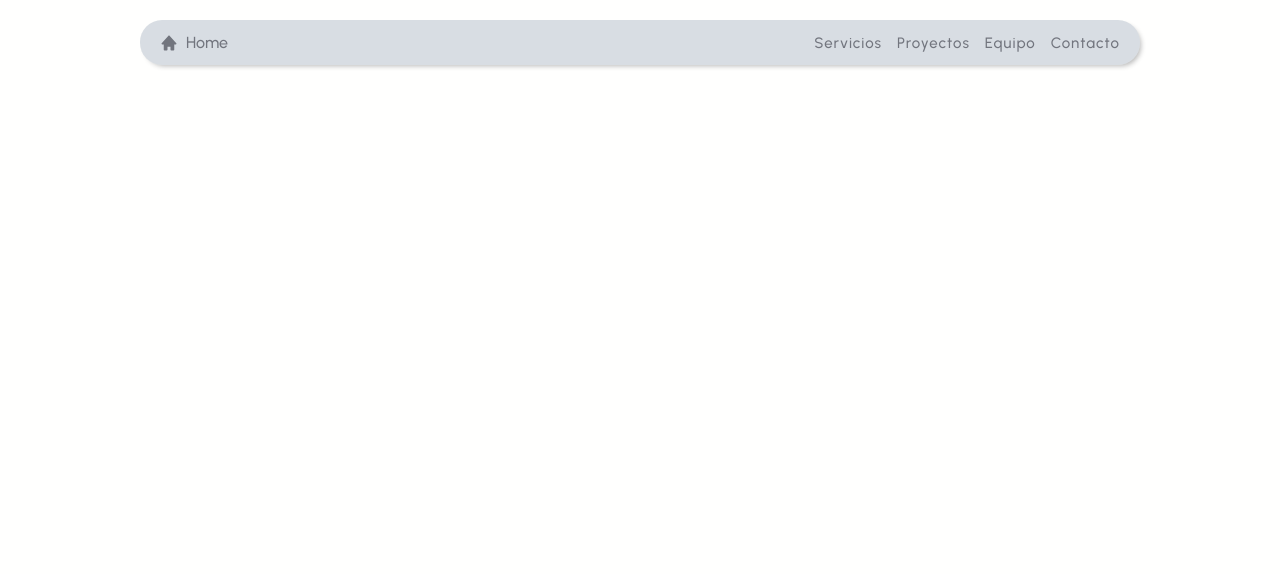
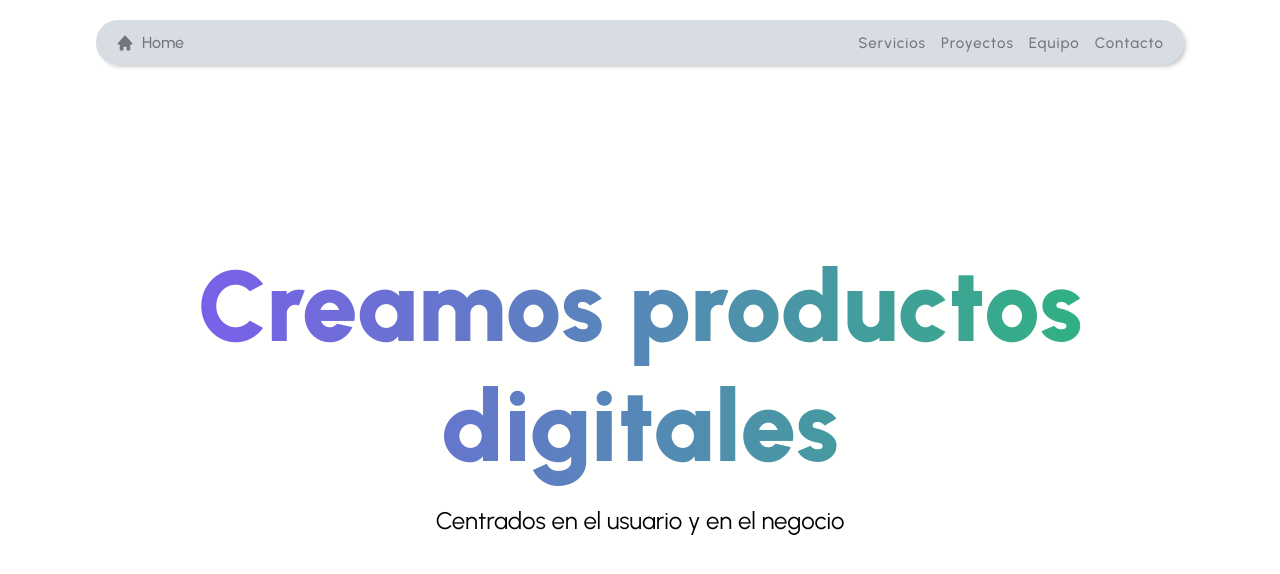
Before and after one commit to 2piradrian/c-swap-web, a Next.js app: page / in a window 1280 px wide. Shown: the top 574 px of the page. Built offline with nearby package versions, Linux system fonts and the light colour scheme.

Commit message:
header & hero

```diff
--- /dev/null
+++ b/src/components/gradient-title/GradientTitle.tsx
@@ -0,0 +1,9 @@
+import style from "./style.module.css";
+
+type Props = {
+	title: string;
+};
+
+export default function GradientTitle({ title }: Props) {
+	return <h1 className={style.gradient}>{title}</h1>;
+}
--- /dev/null
+++ b/src/components/gradient-title/style.module.css
@@ -0,0 +1,29 @@
+.gradient {
+	text-align: center;
+	max-width: 1000px;
+	width: 85%;
+	font-size: 65px;
+	font-weight: 900;
+	background: linear-gradient(to right, var(--main), var(--secondary));
+	-webkit-background-clip: text;
+	background-clip: text;
+	-webkit-text-fill-color: transparent;
+}
+
+@media (min-width: 425px) {
+	.gradient {
+		font-size: 70px;
+	}
+}
+
+@media (min-width: 555px) {
+	.gradient {
+		font-size: 90px;
+	}
+}
+
+@media (min-width: 768px) {
+	.gradient {
+		font-size: 100px;
+	}
+}
--- a/src/components/header/style.module.css
+++ b/src/components/header/style.module.css
@@ -4,10 +4,10 @@
 
 .subcontainer {
 	height: 45px;
-	width: 90%;
+	width: 85%;
 	margin: 20px 0px;
 	padding: 0px 20px;
-	max-width: 1000px;
+	max-width: 1100px;
 	display: flex;
 	align-items: center;
 	justify-content: space-between;
--- a/src/pages/index.tsx
+++ b/src/pages/index.tsx
@@ -1,9 +1,12 @@
 import AppLayout from "@/layout/AppLayout";
+import Hero from "@/sections/hero/Hero";
 
 export default function Home() {
 	return (
 		<AppLayout title="Home">
-			<main></main>
+			<main>
+				<Hero />
+			</main>
 		</AppLayout>
 	);
 }
--- /dev/null
+++ b/src/sections/hero/Hero.tsx
@@ -0,0 +1,11 @@
+import GradientTitle from "@/components/gradient-title/GradientTitle";
+import style from "./style.module.css";
+
+export default function Hero() {
+	return (
+		<div className="bigcontainer">
+			<GradientTitle title="Creamos productos digitales" />
+			<h2 className={style.subtitle}>Centrados en el usuario y en el negocio</h2>
+		</div>
+	);
+}
--- /dev/null
+++ b/src/sections/hero/style.module.css
@@ -0,0 +1,5 @@
+.subtitle {
+	margin: 20px 0px;
+	font-weight: 400;
+	text-align: center;
+}
```
